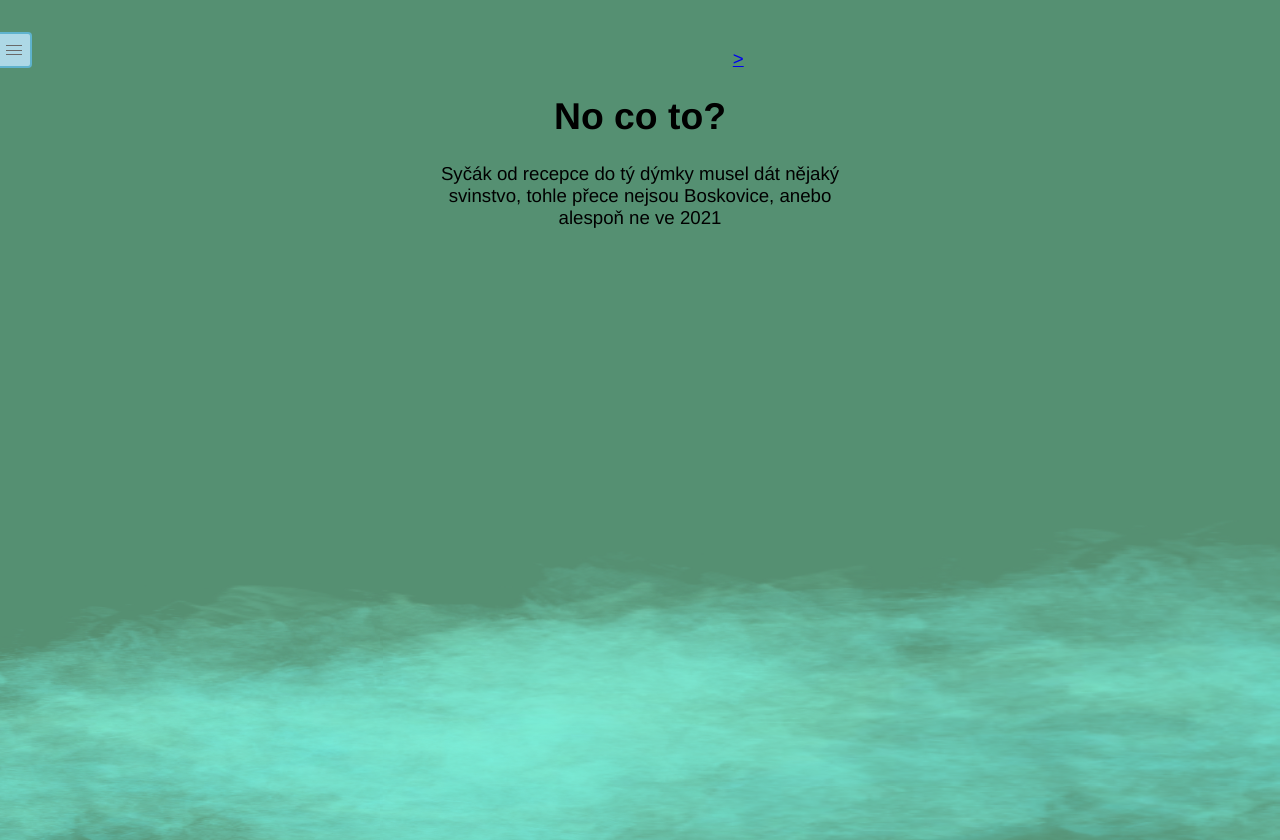
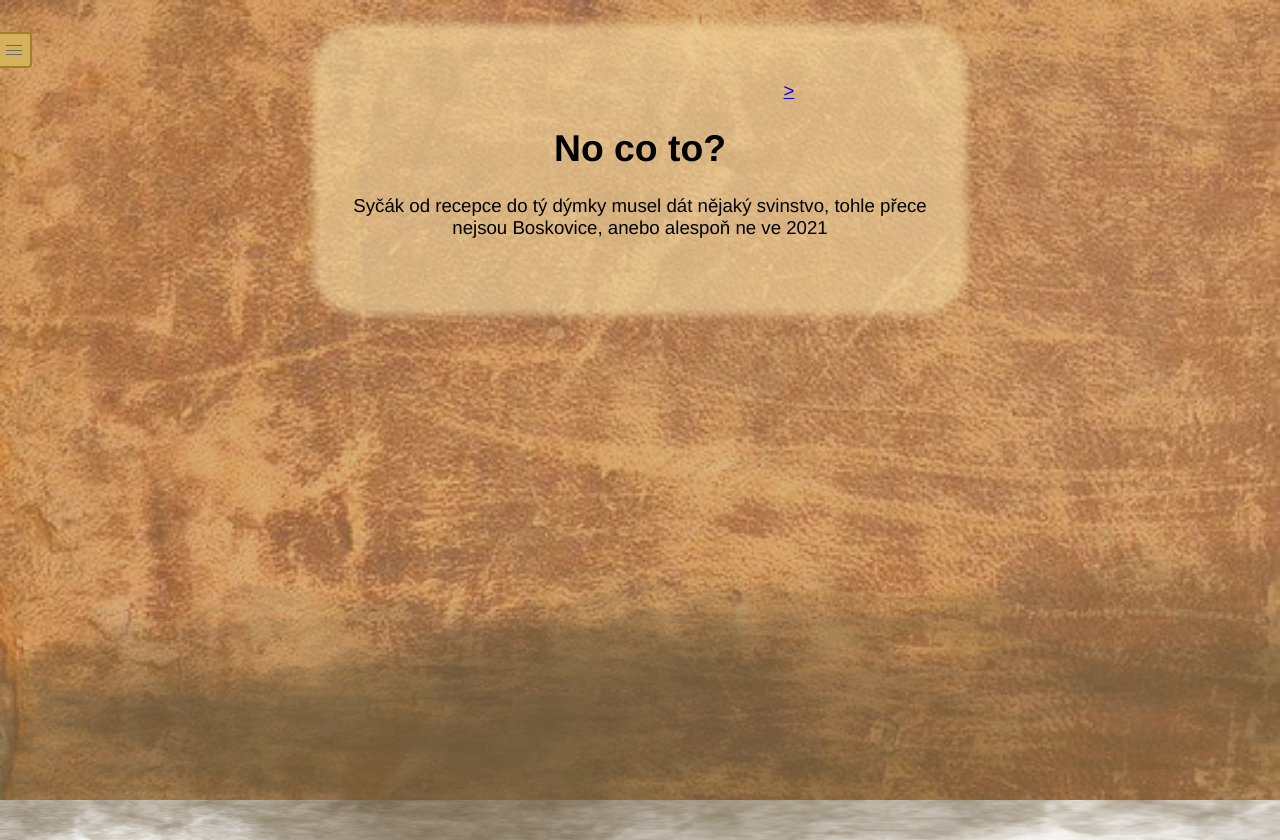
Before and after one commit to com-pot/treasure-hunt-vue, a Vue app: page /game/part/s-prolog in a window 1280 px wide. After the commit the page ends 800 px from the top, so only its background shows below. Built offline with nearby package versions, Linux system fonts and the light colour scheme.

Commit message:
Update overall theme to appear leather-like

```diff
--- a/src/modules/Auth/components/WelcomeForm.vue
+++ b/src/modules/Auth/components/WelcomeForm.vue
@@ -19,7 +19,7 @@
       </label>
       <label class="check-input">
         <input type="checkbox" checked readonly>
-        <span>Vzdávám se nároku na vrácení poplatku</span>
+        <span>Potvrzuji vstup na vlastní nebezpečí a jsem obeznámen s možností skalpování, intoxikace, ...</span>
       </label>
     </div>
 
--- a/src/modules/Layout/App.vue
+++ b/src/modules/Layout/App.vue
@@ -5,22 +5,9 @@
   </div>
 
   <div class="bg">
+    <div class="texture"></div>
     <div class="cloud cloud-top-left"></div>
     <div class="cloud cloud-top-right"></div>
   </div>
 
 </template>
-
-<style lang="scss">
-
-#sotw {
-  .root-container {
-    z-index: 1;
-
-    max-width: 420px;
-    width: 100vw;
-    margin: 40px auto 60px;
-    padding: 8px;
-  }
-}
-</style>
--- a/src/modules/Layout/components/Navigation.vue
+++ b/src/modules/Layout/components/Navigation.vue
@@ -34,9 +34,8 @@ $navOpenTransition: 0.2s ease;
   left: 0;
   height: 100vh;
   width: $navigationWidth;
-
-  background: lightblue;
-  border-right: 2px solid darken(lightblue, 20%);
+  background: var(--nav-bg);
+  border-right: 2px solid var(--nav-border-color);
 
   display: flex;
   flex-direction: column;
@@ -51,8 +50,8 @@ $navOpenTransition: 0.2s ease;
     top: 2rem;
     left: calc(#{$navigationWidth} - 2px);
 
-    background: lightblue;
-    border: 2px solid darken(lightblue, 20%);
+    background: var(--nav-bg);
+    border: 2px solid var(--nav-border-color);
     border-left: 0;
     border-top-right-radius: 4px;
     border-bottom-right-radius: 4px;
--- a/src/sass/_layout.scss
+++ b/src/sass/_layout.scss
@@ -17,6 +17,21 @@ body {
   text-align: center;
 }
 
+#sotw {
+  padding-top: 5vh;
+}
+.root-container {
+  max-width: 60ch;
+  width: 80vw;
+  margin: 0 auto;
+  padding: 40px 8px 60px;
+
+  border-radius: 2rem;
+  background: var(--container-bg);
+  box-shadow: 0 0 0.5rem 1rem var(--container-bg);
+}
+
+
 .bg {
   position: fixed;
   z-index: -1;
--- a/src/sass/themes/_dream-light.scss
+++ b/src/sass/themes/_dream-light.scss
@@ -1,13 +1,29 @@
-body {
-  background: #559072;
+#sotw {
+  --container-bg: #{rgba(hsl(42deg, 80%, 80%), 0.6)};
+
+  --nav-bg: #{hsl(42deg, 60%, 60%)};
+  --nav-border-color: #{darken(hsl(42deg, 60%, 60%), 20%)};
 }
 
 .bg {
+  background: #e69833;
+
+  .texture {
+    background-image: url("~@/assets/photo_2021-04-17_20-59-02.jpg");
+    background-size: cover;
+    background-attachment: fixed;
+    filter: saturate(1.4) brightness(1.25) opacity(0.6) contrast(0.6);
+    position: absolute;
+    top: 0; left: 0; right: 0; bottom: 0;
+  }
+
   .cloud {
     background: url("~@/assets/cloud.webp") no-repeat center;
     background-size: cover;
     width: 420px;
     height: 666px;
+
+    filter: hue-rotate(234deg) brightness(0.4);
   }
 
   .cloud-top-left {
```
Also changed, not shown: src/assets/photo_2021-04-17_20-59-02.jpg (added).
